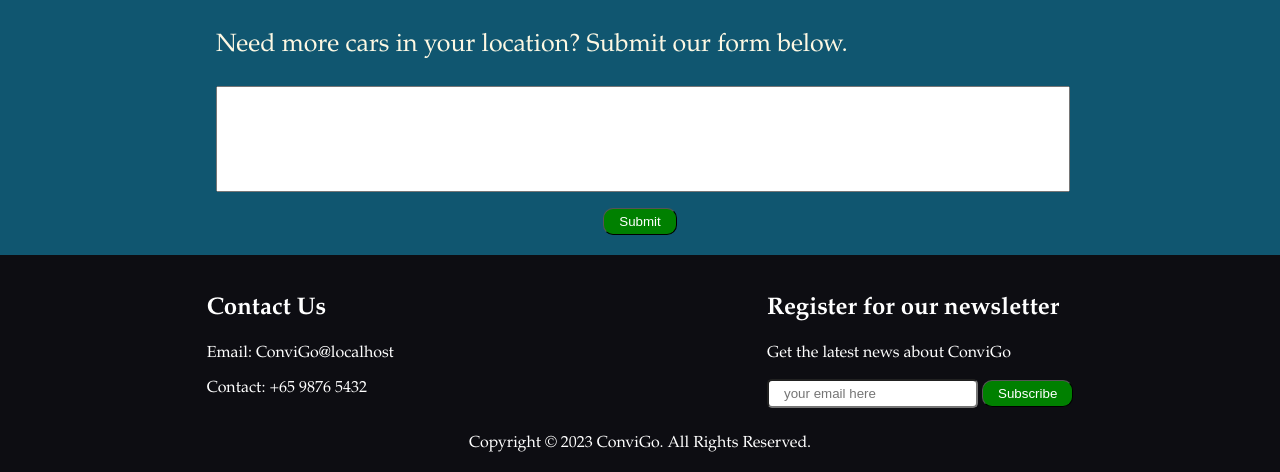
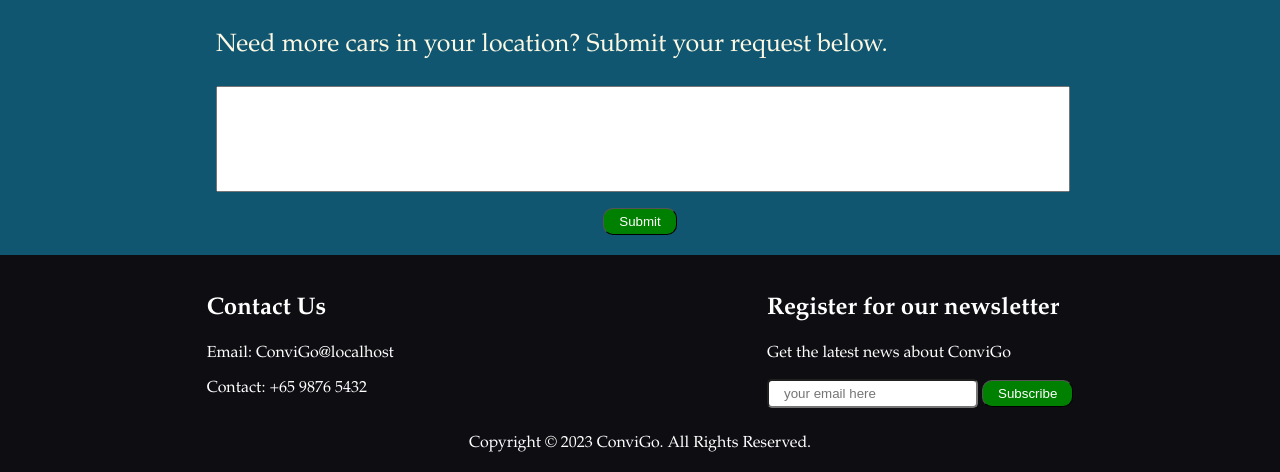
Before and after one commit to Jessiengweijie/IE4717-Project, a PHP site: page /locations.php in a window 1280 px wide. Shown: the part 1062-1534 px from the top of the page. Run offline with PHP 8.4, Linux system fonts and the light colour scheme; data comes from the database, SQL or seed files in the repository.

Commit message:
minor edits

```diff
--- a/header.php
+++ b/header.php
@@ -8,7 +8,7 @@ include "assets/php/fetch_user_info.php";
         </h1>
     </a>
     <?php if (isset($userInfo['firstname'])) {
-        echo 'Welcome ' . $userInfo['firstname'] . ' ' . $userInfo['surname'] . '';
+        echo 'Welcome, ' . $userInfo['firstname'] . ' ' . $userInfo['surname'] . '!';
     } ?>
     <nav class="navbar">
         <b>
--- a/locations.php
+++ b/locations.php
@@ -58,7 +58,7 @@ if ($resultLocation->num_rows > 0) {
 
             <div class="location-query">
                 <form method="post" action="assets/php/mail.php">
-                    <p class="location-query-subheader">Need more cars in your location? Submit our form below.</p>
+                    <p class="location-query-subheader">Need more cars in your location? Submit your request below.</p>
                     <textarea class="location-query-form" name="location-query-form" id="location-query-form" required></textarea>
                     <input type="submit" class="submit-button" value="Submit">
                 </form>
--- a/login.php
+++ b/login.php
@@ -39,7 +39,6 @@ include "assets/php/fetch_user_info.php";
                         <a href="signup.php" style="color:white;">Sign up an account, it's free</a>
                     </div>
                 </div>
-
 
                 <!-- <a class="book-now-button" href="cars.php">Book Now</a>  -->
             </div>
```
